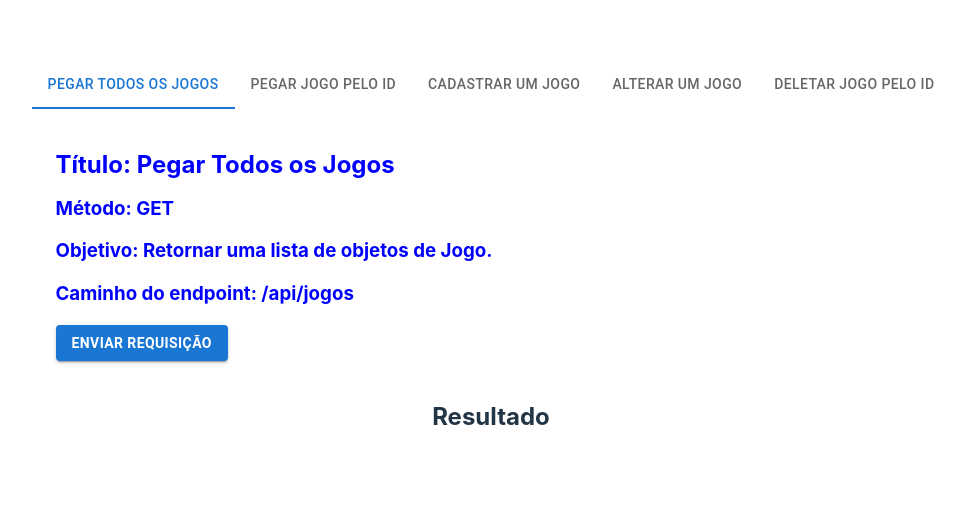
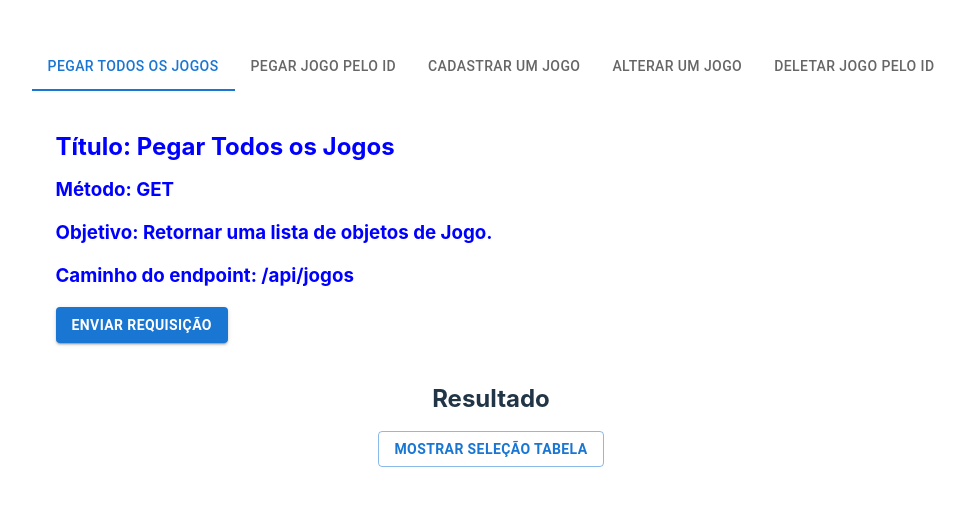
Before and after one commit to gabrielzom/fliperama-react, a React (Vite) app: page / in a window 1280 px wide. Shown: the part 145-650 px from the top of the page, without its empty margins (149-1114 px from the left). Built offline with nearby package versions, Linux system fonts and the light colour scheme.

Commit message:
feat: adicionado controle de seleção no checkbox da tabela

```diff
--- a/src/App.jsx
+++ b/src/App.jsx
@@ -20,7 +20,8 @@ function App() {
   const [ linhas, setLinhas ] = useState([])
   const [ camposParams, setCamposParams ] = useState({ id: '', nome: '', valor: '' })
   const [ carregandoRequisicao, setCarregandoRequisicao ] = useState(false)
-
+  const [ selectionModel, setSelectionModel ] = useState([])
+  let data
 
   const mostrarModal = (carregando) => {
     setCarregandoRequisicao(carregando)
@@ -83,7 +84,6 @@ function App() {
 
     } else if (resposta.data.deleted) {
       alert('Registro deletado com sucesso!')
-
     }
   }
 
@@ -240,11 +240,11 @@ function App() {
                   <ul>
                     {endpoint.params.map((param, index) =>
                       <Grid className='params' style={{ color: 'black', borderColor: endpoint.color }} key={index}>
-                        <li><strong>Nome:</strong> {param.name}</li>
-                        <li><strong>Tipo do parâmetro:</strong>{param.type}</li>
-                        <li><strong>Tipo de valor:</strong>{param.valueType}</li>
-                        <li><strong>Obrigatório:</strong>{param.required ? 'SIM' : 'NÃO'}</li>
-                        <li><strong>Observação:</strong> {param.obs}</li>
+                        <li><strong>Nome: </strong> {param.name}</li>
+                        <li><strong>Tipo do parâmetro: </strong>{param.type}</li>
+                        <li><strong>Tipo de valor: </strong>{param.valueType}</li>
+                        <li><strong>Obrigatório: </strong>{param.required ? 'SIM' : 'NÃO'}</li>
+                        <li><strong>Observação: </strong>{param.obs}</li>
                         <TextField
                           style={{ marginBottom: '3rem' }}
                           onKeyUp={evento => {
@@ -281,6 +281,15 @@ function App() {
           </TabPanel>
       </TabContext>
       <h2>Resultado</h2>
+      <Button style={{
+          outline: 'none',
+          fontWeight: 'bold'
+        }}
+        variant='outlined'
+        onClick={() => console.log(selectionModel)}
+      >
+        Mostrar seleção Tabela
+      </Button>
       {!!linhas.length && <DataGrid
         style={{ height: 400, width: '100%' }}
         rows={linhas}
@@ -288,6 +297,11 @@ function App() {
         pageSize={10}
         rowsPerPageOptions={[10]}
         checkboxSelection
+        onSelectionModelChange={(newSelectionModel) => {
+          setSelectionModel(newSelectionModel)
+        }}
+        selectionModel={selectionModel}
+        {...data}
       />}
      </Grid>
     </div>
```
